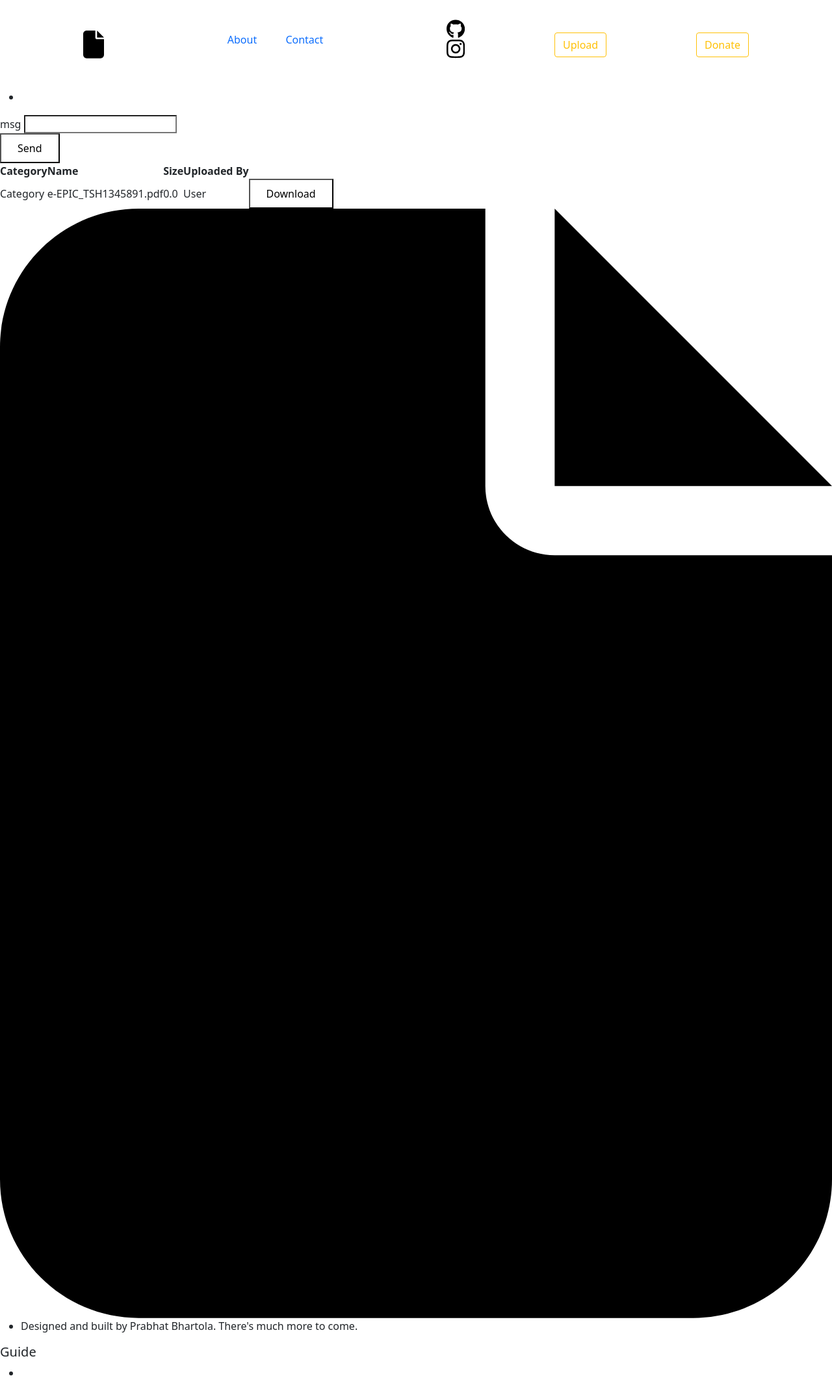
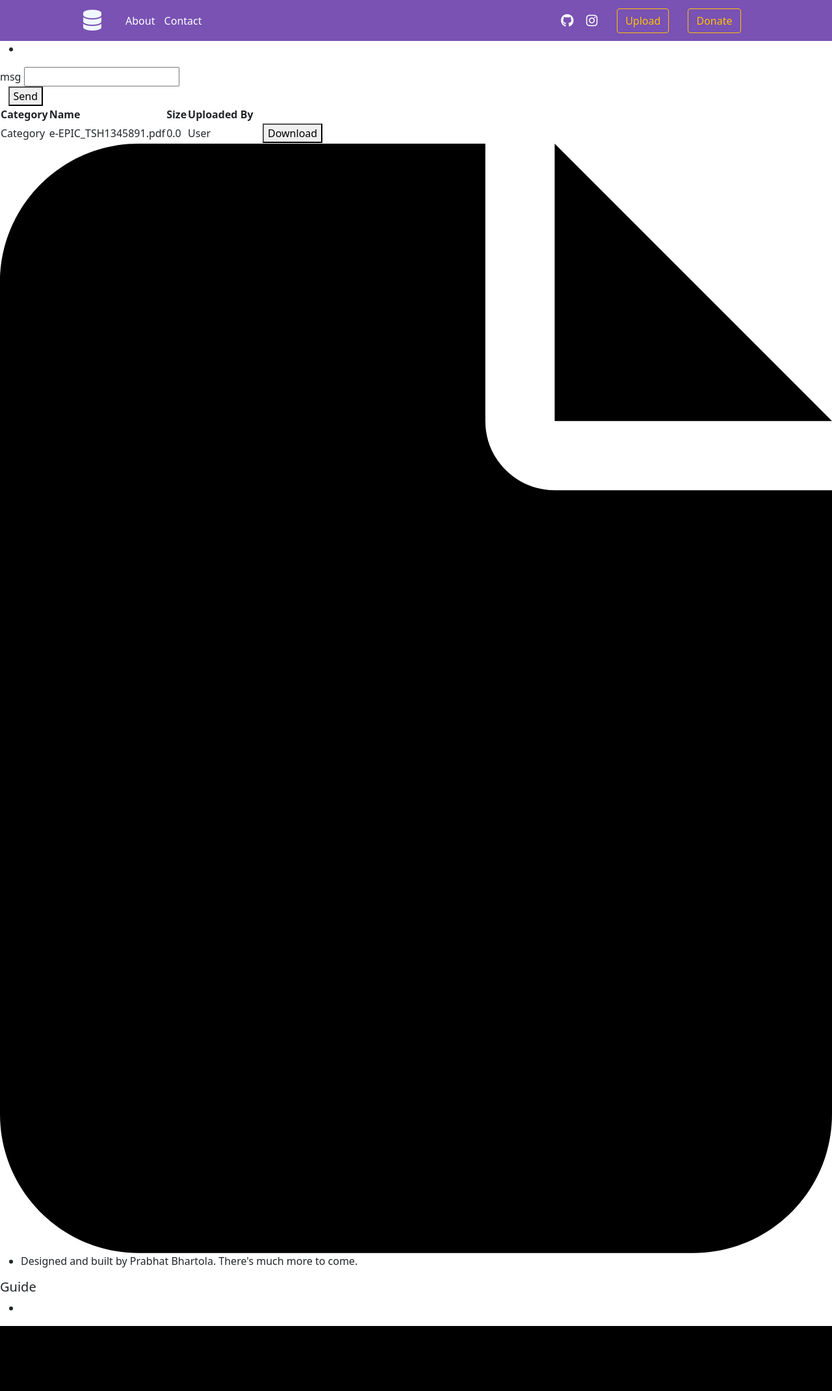
Before and after one commit to prabhat-bhartola/Decentralized-File-Sharing-Service, a Flask app: page / in a window 1280 px wide. Shown: the whole page at 65% size. After the commit the page ends 2040 px from the top, so only its background shows below. Run offline with Flask 2, Linux system fonts and the light colour scheme; data comes from the database, SQL or seed files in the repository; some libraries are stand-ins or nearby versions.

Commit message:
NAVBAR IMPLEMENTED

```diff
--- a/static/style.css
+++ b/static/style.css
@@ -1,20 +1,14 @@
-* {
-  box-sizing: border-box;
-  padding: 0;
-  margin: 0;
-  background-color: #ffffff;
-}
-
 header {
   display: flex;
   justify-content: space-between;
   align-items: center;
-  padding: 30px 10%;
+  padding: 12.5px 10%;
+  background-color: #7952b3;
+  justify-content: flex-end;
 }
 
 .logo {
-  min-width: 2em;
-  min-height: 2em;
+  margin-right: 0px;
 }
 
 header li,
@@ -25,15 +19,14 @@
 
 .nav-links {
   list-style: none;
+  margin: auto;
+  margin-left: 0px;
 }
 
 .nav-links li {
   display: inline-block;
-  padding: 0px 20px;
-}
-
-.nav-imgs {
-  display: ;
+  padding: 0px 5px;
+  color: rgb(255, 255, 255);
 }
 
 .img-links {
@@ -42,5 +35,5 @@
 }
 
 button {
-  padding: 9px 25px;
+  margin: 0px 12.5px;
 }
--- a/templates/home.html
+++ b/templates/home.html
@@ -27,6 +27,8 @@
         crossorigin="anonymous"></script>
 
     <script language="JavaScript" type="text/javascript" src="../static/script.js"></script>
+    <!-- Font awesome kit -->
+    <script src="https://kit.fontawesome.com/46fe3a765f.js" crossorigin="anonymous"></script>
 
 </head>
 
@@ -36,39 +38,30 @@
 
     <!-- HEADER START -->
     <header>
-        <a href="/">
-            <svg xmlns="http://www.w3.org/2000/svg" viewBox="0 0 384 512" class="logo">
-                <title>Home</title>
-                <path
-                    d="M0 64C0 28.65 28.65 0 64 0H224V128C224 145.7 238.3 160 256 160H384V448C384 483.3 355.3 512 320 512H64C28.65 512 0 483.3 0 448V64zM256 128V0L384 128H256z" />
-            </svg>
+        <a href="/" class="logo">
+            <i class="fa-solid fa-database fa-2x" style="color:aliceblue"></i>
         </a>
-
-        <nav>
+        <nav style="margin-right: auto; margin-left: 0px;">
 
             <ul class="nav-links">
-                <li><a href="/about">About</a></li>
-                <li><a href="/contact">Contact</a></li>
+                <li><a href="/about" style="color:rgb(255, 255, 255)">About</a></li>
+                <li><a href="/contact" style="color:rgb(255, 255, 255)">Contact</a></li>
             </ul>
 
         </nav>
-        <nav>
-            <ul class="nav-imgs">
-                <svg class="min-height:20px;min" xmlns="http://www.w3.org/2000/svg" viewBox="0 0 496 512"
-                    class="img-links">
-                    <path
-                        d="M165.9 397.4c0 2-2.3 3.6-5.2 3.6-3.3.3-5.6-1.3-5.6-3.6 0-2 2.3-3.6 5.2-3.6 3-.3 5.6 1.3 5.6 3.6zm-31.1-4.5c-.7 2 1.3 4.3 4.3 4.9 2.6 1 5.6 0 6.2-2s-1.3-4.3-4.3-5.2c-2.6-.7-5.5.3-6.2 2.3zm44.2-1.7c-2.9.7-4.9 2.6-4.6 4.9.3 2 2.9 3.3 5.9 2.6 2.9-.7 4.9-2.6 4.6-4.6-.3-1.9-3-3.2-5.9-2.9zM244.8 8C106.1 8 0 113.3 0 252c0 110.9 69.8 205.8 169.5 239.2 12.8 2.3 17.3-5.6 17.3-12.1 0-6.2-.3-40.4-.3-61.4 0 0-70 15-84.7-29.8 0 0-11.4-29.1-27.8-36.6 0 0-22.9-15.7 1.6-15.4 0 0 24.9 2 38.6 25.8 21.9 38.6 58.6 27.5 72.9 20.9 2.3-16 8.8-27.1 16-33.7-55.9-6.2-112.3-14.3-112.3-110.5 0-27.5 7.6-41.3 23.6-58.9-2.6-6.5-11.1-33.3 2.6-67.9 20.9-6.5 69 27 69 27 20-5.6 41.5-8.5 62.8-8.5s42.8 2.9 62.8 8.5c0 0 48.1-33.6 69-27 13.7 34.7 5.2 61.4 2.6 67.9 16 17.7 25.8 31.5 25.8 58.9 0 96.5-58.9 104.2-114.8 110.5 9.2 7.9 17 22.9 17 46.4 0 33.7-.3 75.4-.3 83.6 0 6.5 4.6 14.4 17.3 12.1C428.2 457.8 496 362.9 496 252 496 113.3 383.5 8 244.8 8zM97.2 352.9c-1.3 1-1 3.3.7 5.2 1.6 1.6 3.9 2.3 5.2 1 1.3-1 1-3.3-.7-5.2-1.6-1.6-3.9-2.3-5.2-1zm-10.8-8.1c-.7 1.3.3 2.9 2.3 3.9 1.6 1 3.6.7 4.3-.7.7-1.3-.3-2.9-2.3-3.9-2-.6-3.6-.3-4.3.7zm32.4 35.6c-1.6 1.3-1 4.3 1.3 6.2 2.3 2.3 5.2 2.6 6.5 1 1.3-1.3.7-4.3-1.3-6.2-2.2-2.3-5.2-2.6-6.5-1zm-11.4-14.7c-1.6 1-1.6 3.6 0 5.9 1.6 2.3 4.3 3.3 5.6 2.3 1.6-1.3 1.6-3.9 0-6.2-1.4-2.3-4-3.3-5.6-2z" />
-                </svg>
-
-                <svg xmlns="http://www.w3.org/2000/svg" viewBox="0 0 448 512" class="img-links">
-                    <path
-                        d="M224.1 141c-63.6 0-114.9 51.3-114.9 114.9s51.3 114.9 114.9 114.9S339 319.5 339 255.9 287.7 141 224.1 141zm0 189.6c-41.1 0-74.7-33.5-74.7-74.7s33.5-74.7 74.7-74.7 74.7 33.5 74.7 74.7-33.6 74.7-74.7 74.7zm146.4-194.3c0 14.9-12 26.8-26.8 26.8-14.9 0-26.8-12-26.8-26.8s12-26.8 26.8-26.8 26.8 12 26.8 26.8zm76.1 27.2c-1.7-35.9-9.9-67.7-36.2-93.9-26.2-26.2-58-34.4-93.9-36.2-37-2.1-147.9-2.1-184.9 0-35.8 1.7-67.6 9.9-93.9 36.1s-34.4 58-36.2 93.9c-2.1 37-2.1 147.9 0 184.9 1.7 35.9 9.9 67.7 36.2 93.9s58 34.4 93.9 36.2c37 2.1 147.9 2.1 184.9 0 35.9-1.7 67.7-9.9 93.9-36.2 26.2-26.2 34.4-58 36.2-93.9 2.1-37 2.1-147.8 0-184.8zM398.8 388c-7.8 19.6-22.9 34.7-42.6 42.6-29.5 11.7-99.5 9-132.1 9s-102.7 2.6-132.1-9c-19.6-7.8-34.7-22.9-42.6-42.6-11.7-29.5-9-99.5-9-132.1s-2.6-102.7 9-132.1c7.8-19.6 22.9-34.7 42.6-42.6 29.5-11.7 99.5-9 132.1-9s102.7-2.6 132.1 9c19.6 7.8 34.7 22.9 42.6 42.6 11.7 29.5 9 99.5 9 132.1s2.7 102.7-9 132.1z" />
-                    <!-- fill="#ffffff" -->
-                </svg>
+        <nav style="margin-right:10px">
+            <ul class="nav-imgs" style="margin:auto">
+                <a href="https://github.com/Prabhat1811" target="_blank"><i class="fa-brands fa-github fa-lg" style="
+                    color:rgb(255, 255, 255); margin: 0px 7.5px"></i></a>
+                <a href="https://www.instagram.com/prabhat_bhartola/" target="_blank"><i
+                        class="fa-brands fa-instagram fa-lg"
+                        style="color:rgb(255, 255, 255); margin: 0px 7.5px"></i></a>
             </ul>
         </nav>
-        <button type="button" class="btn btn-outline-warning">Upload</button>
-        <button type="button" class="btn btn-outline-warning">Donate</button>
+        <nav>
+            <button type="button" class="btn btn-outline-warning">Upload</button>
+            <button type="button" class="btn btn-outline-warning">Donate</button>
+        </nav>
     </header>
     <!-- HEADER END -->
 
```
